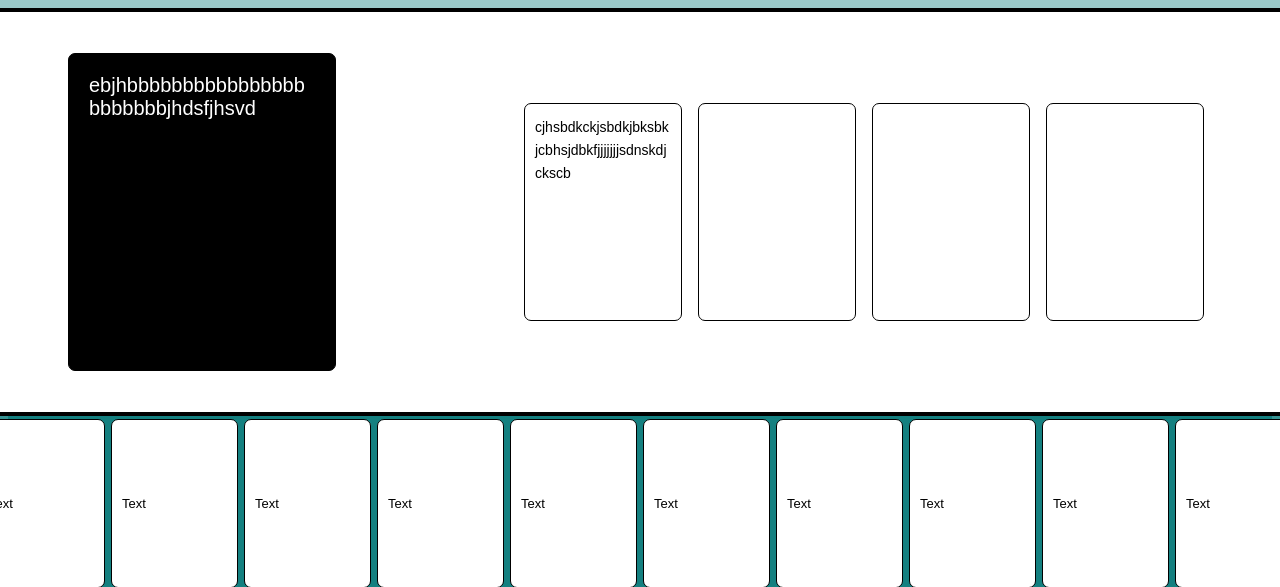
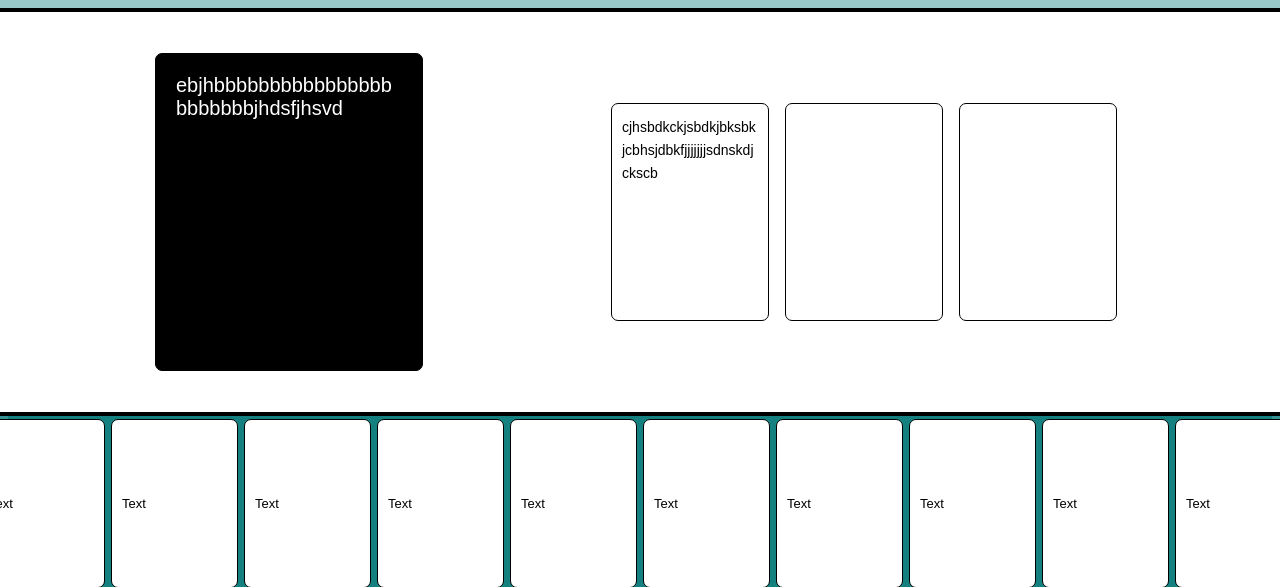
Before and after one commit to proyeclenguaje/Cartas-contra-la-humanidad, a Flask app: page / in a window 1280 px wide. Shown: the top 587 px of the page. Run offline with Flask 2, Linux system fonts and the light colour scheme.

Commit message:
una carta menos

```diff
--- a/templates/Player_area.html
+++ b/templates/Player_area.html
@@ -9,7 +9,6 @@
         <div class="Mesa">
           <div class="Carta" id="Negra">ebjhbbbbbbbbbbbbbbbbbbbbbbbjhdsfjhsvd<span class="Negra"></span></div>
           <div class="Carta"><span>cjhsbdkckjsbdkjbksbkjcbhsjdbkfjjjjjjjsdnskdjckscb</span></div>
-          <div class="Carta"><span></span></div>
           <div class="Carta"><span></span></div>
           <div class="Carta"><span></span></div>
         </div>
```
